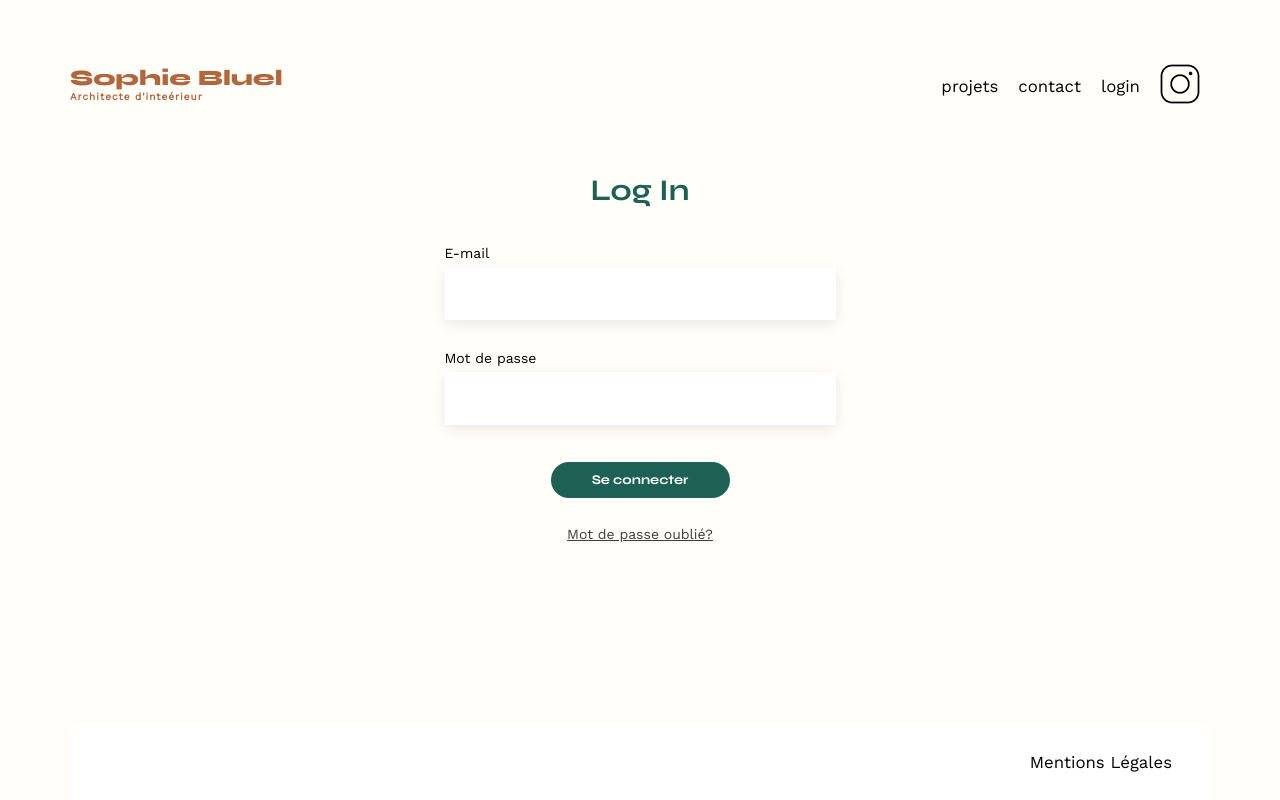
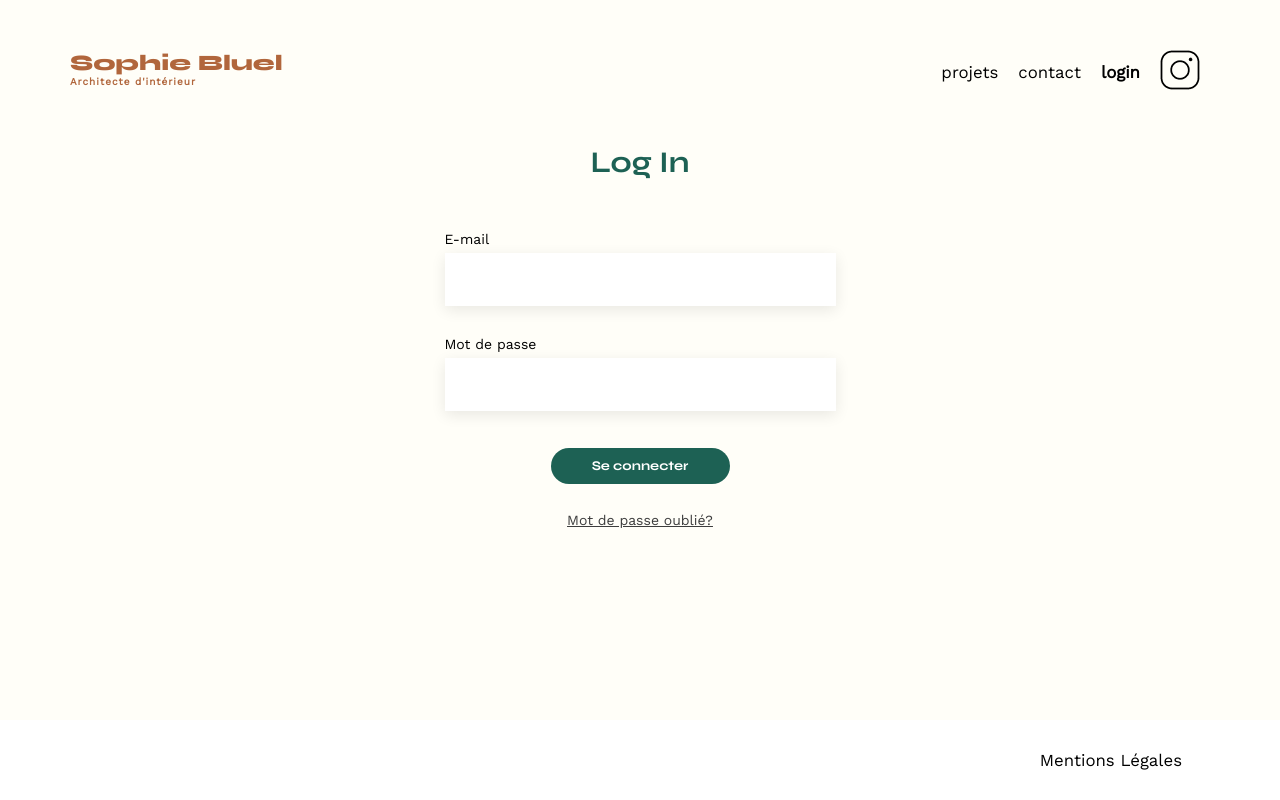
Before and after one commit to pim-chan/Portfolio-architecte-sophie-bluel, a plain HTML site: page FrontEnd/pageconnexion.html in a window 1280 px wide. Drawn offline with nearby package versions, Linux system fonts and the light colour scheme.

Commit message:
Modification & peaufinement HTLM/ CSS des pages d'acceuil et connexion + création fichier id.js pour le formulaire de connexion utilisateur

```diff
--- a/FrontEnd/assets/pageconnexion.css
+++ b/FrontEnd/assets/pageconnexion.css
@@ -5,40 +5,51 @@ h1, .login-form, form, .input-container {
 	display: flex;
 	flex-direction: column ;
 }
+a {
+	text-decoration: none;
+}
 body {
-	max-width: 1140px;
 	margin: auto;
 	font-family: 'Work Sans' ;
 	font-size: 14px;
 	background-color: #FFFEF8;
 }
+header, main {
+	max-width: 1140px;
+}
 header {
 	display: flex;
 	justify-content: space-between;
-	margin: 50px 0
+	margin: 50px auto
 }
 h1{
+	margin: 0;
 	font-size: 22px;
 	font-weight: 800;
-	color: #B1663C
+	color: #B1663C;
 }
 h1 > span {
 	font-family: 'Work Sans';
 	font-size:10px;
 	letter-spacing: 0.1em;
 }
-nav ul {
+nav {
+	margin: 0;
 	display: flex;
 	align-items: center;
-	list-style-type: none;
-
 }
-nav li {
+nav a {
 	padding: 0 10px;
 	font-size: 1.2em;
+	color: black;
 }
-
-li:hover {
+nav a:visited {
+	color: black;
+}
+nav a:nth-child(3) {
+	font-weight: bold;
+}
+nav a:hover {
 	color: #B1663C;
 }
 #login {
@@ -46,23 +57,16 @@ li:hover {
 	margin: 0 auto;
 }
 h2 {
-	margin: 0;
+	margin: 0 0 21px 0;
 	color: #1D6154;
 	font-size: 30px;
 	font-weight: 700;
 	text-align: center;
 }
-.login-form {
-	gap: 30px;
-	margin: 37px 0;
+label {
+	margin-bottom: 6px;
 }
-form {
-	align-items: center;
-}
-.input-container {
-	gap: 6px;
-}
-.input-container input {
+#email, #password {
 	width: 379px;
 	height: 51px;
 	border: none;
@@ -70,7 +74,18 @@ form {
 	flex-shrink: 0;
 	padding-left: 10px;
 }
+.input-container:nth-child(1) {
+	margin-bottom: 30px;
+}
+.error-msg {
+	height: 15.94px;
+	margin-top: 0;
+	text-align: center;
+    color: red;
+}
 .button-login {
+	display: block;
+	margin: 37px auto 28px;
 	width: 179px;
 	height: 36px;
 	margin-bottom: 28px;
@@ -80,19 +95,32 @@ form {
 	color: white;
 }
 .forgot-password {
+	display: block;
+	margin: 0 auto;
+	text-align: center;
 	color: #3D3D3D;
 	font-size: 14px;
 	text-decoration-line: underline;
 }
 footer {
+	width: 100%;
+	height: 80px;
+	display: flex;
+	justify-content: center;
 	position: fixed;
 	bottom: 0;
 	background-color: white;
-	width: 1140px;
 }
-footer nav ul {
-	padding: 0;
+footer nav {
+	max-width: 1140px;
+	width: 100%;
+	margin: 0 auto;
 	display: flex;
 	justify-content: flex-end;
-	margin: 2em
 }
+footer li {
+	width: 100%;
+	margin-right: 28px;
+	font-size: 1.2em;
+	list-style-type: none;
+}
--- a/FrontEnd/assets/style.css
+++ b/FrontEnd/assets/style.css
@@ -33,6 +33,9 @@ body {
 }
 ol, ul {
 	list-style: none;
+}
+a {
+	text-decoration: none;
 }
 blockquote, q {
 	quotes: none;
@@ -70,12 +73,12 @@ h1{
 	color: #B1663C
 }
 h1 > span {
+	margin-top: 3px;
 	font-family: 'Work Sans';
 	font-size:10px;
 	letter-spacing: 0.1em;
-;
 }
-h2{
+h2 {
 	font-family: 'Syne';
 	font-weight: 700;
 	font-size: 30px;
@@ -99,16 +102,20 @@ button:hover {
 	color: white;
 	background-color: #1D6154;
 }
-nav ul {
+nav {
 	display: flex;
 	align-items: center;
-	list-style-type: none;
 }
-nav li {
+nav a {
 	padding: 0 10px;
 	font-size: 1.2em;
+	color: black;
+	text-decoration: none;
 }
-li:hover {
+a:visited {
+	color: black;
+}
+a:hover {
 	color: #B1663C;
 }
 #introduction {
@@ -188,8 +195,12 @@ input[type="submit"]{
 	text-align: center;
 	border-radius: 60px ;
 }
-footer nav ul {
+footer nav {
 	display: flex;
 	justify-content: flex-end;
 	margin: 2em
 }
+footer li {
+	padding: 0 10px;
+	font-size: 1.2em;
+}
--- /dev/null
+++ b/FrontEnd/id.js
@@ -0,0 +1,21 @@
+const loginForm = document.querySelector(".login-form");
+loginForm.addEventListener("submit", function (event) {
+    event.preventDefault();
+    const loginData = {
+        email: event.target.querySelector("[name=email]").value,
+        password: event.target.querySelector("[name=password]").value,
+    };
+fetch("http://localhost:5678/api/users/login", {
+    method: "POST",
+    headers: { "Content-Type": "application/json" },
+    body: JSON.stringify(loginData)
+    })
+    .then(res => {
+        if (res.ok) {
+          window.location.href = 'http://127.0.0.1:5501/FrontEnd/index.html';
+        } else {
+          const errorMsg = document.querySelector('.error-msg');
+          errorMsg.textContent = "Votre e-mail/mot de passe est incorrect";
+        }
+    })
+});
--- a/FrontEnd/pageconnexion.html
+++ b/FrontEnd/pageconnexion.html
@@ -9,20 +9,18 @@
 </head>
 <body>
     <header>
-		<h1>Sophie Bluel <span>Architecte d'inteérieur</span></h1>
+		<a href="index.html"><h1>Sophie Bluel <span>Architecte d'intérieur</span></h1></a>
 		<nav>
-			<ul>
-				<li>projets</li>
-				<li>contact</li>
-				<li>login</li>
-				<li><img src="./assets/icons/instagram.png" alt="Instagram"></li>
-			</ul>
+			<a href="#">projets</a>
+			<a href="#">contact</a>
+			<a href="pageconnexion.html">login</a>
+			<a href="#"><img src="./assets/icons/instagram.png" alt="Instagram"></a>
 		</nav>
 	</header>
     <main id="login">
         <h2>Log In</h2>
-        <form action="/login" method="post">
-            <div class="login-form">
+        <p class="error-msg"></p>
+        <form action="/login" method="post" class="login-form">
             <div class="input-container">
                 <label for="email">E-mail</label>
                 <input type="email" id="email" name="email" required>
@@ -31,14 +29,9 @@
                 <label for="password">Mot de passe</label>
                 <input type="password" id="password" name="password" required>
             </div>
-            </div>
-            <div>
             <input type="submit" value="Se connecter" class="button-login">
-            </div>
-            <div>
+        </form>
         <a href="/forgot-password" class="forgot-password">Mot de passe oublié?</a>
-            </div>
-        </form>
     </main>
     <footer class="footer">
 		<nav>
@@ -47,5 +40,6 @@
 			</ul>
 		</nav>
 	</footer>
+    <script src="id.js"></script>
 </body>
 </html>
--- a/FrontEnd/script.js
+++ b/FrontEnd/script.js
@@ -1,10 +1,12 @@
-async function getProjets(categoryFilter = null) {
+const getProjets = async(categoryFilter = null) =>  {
   const response = await fetch("http://localhost:5678/api/works");
   const data = await response.json();
 
   const gallery = document.querySelector(".gallery");
   gallery.innerHTML = "";
 
+  // (const element of data) {}
+  // for (let i = 0; i < data.length; i++) {const element = data[i]}
   data.forEach((element) => {
     if (categoryFilter === null || categoryFilter === "Tous" || element.category.name === categoryFilter) {
       const article = document.createElement('figure');
@@ -20,7 +22,7 @@ async function getProjets(categoryFilter = null) {
   });
 }
 
-function createFilterButtons() {
+createFilterButtons = () => {
   fetch('http://localhost:5678/api/categories')
   .then((res) => res.json())
   .then((data) => {
```
Also changed, not shown: FrontEnd/index.html (+5 -7 lines), script.js (added, +10 -0 lines), Backend/projets.js (added). Lines whose indentation alone changed are shown as unchanged.
